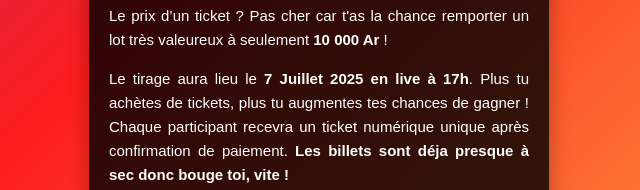
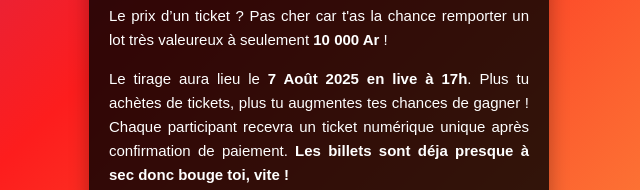
Before and after one commit to Aviatrixx2025/Aviatrix, a plain HTML site: page tombola.html in a window 1280 px wide. Shown: the part 676-866 px from the top of the page, 321-961 px from the left. Drawn offline with Linux system fonts and the light colour scheme.

Commit message:
Update tombola.html

```diff
--- a/tombola.html
+++ b/tombola.html
@@ -114,7 +114,7 @@
 </p>
 
 <p>
-  Le tirage aura lieu le <strong>7 Juillet 2025 en live à 17h</strong>. Plus tu achètes de tickets, plus tu augmentes tes chances de gagner ! Chaque participant recevra un ticket numérique unique après confirmation de paiement. <strong>Les billets sont déja presque à sec donc bouge toi, vite !</strong>
+  Le tirage aura lieu le <strong>7 Août 2025 en live à 17h</strong>. Plus tu achètes de tickets, plus tu augmentes tes chances de gagner ! Chaque participant recevra un ticket numérique unique après confirmation de paiement. <strong>Les billets sont déja presque à sec donc bouge toi, vite !</strong>
 </p>
 
 <p>
```
